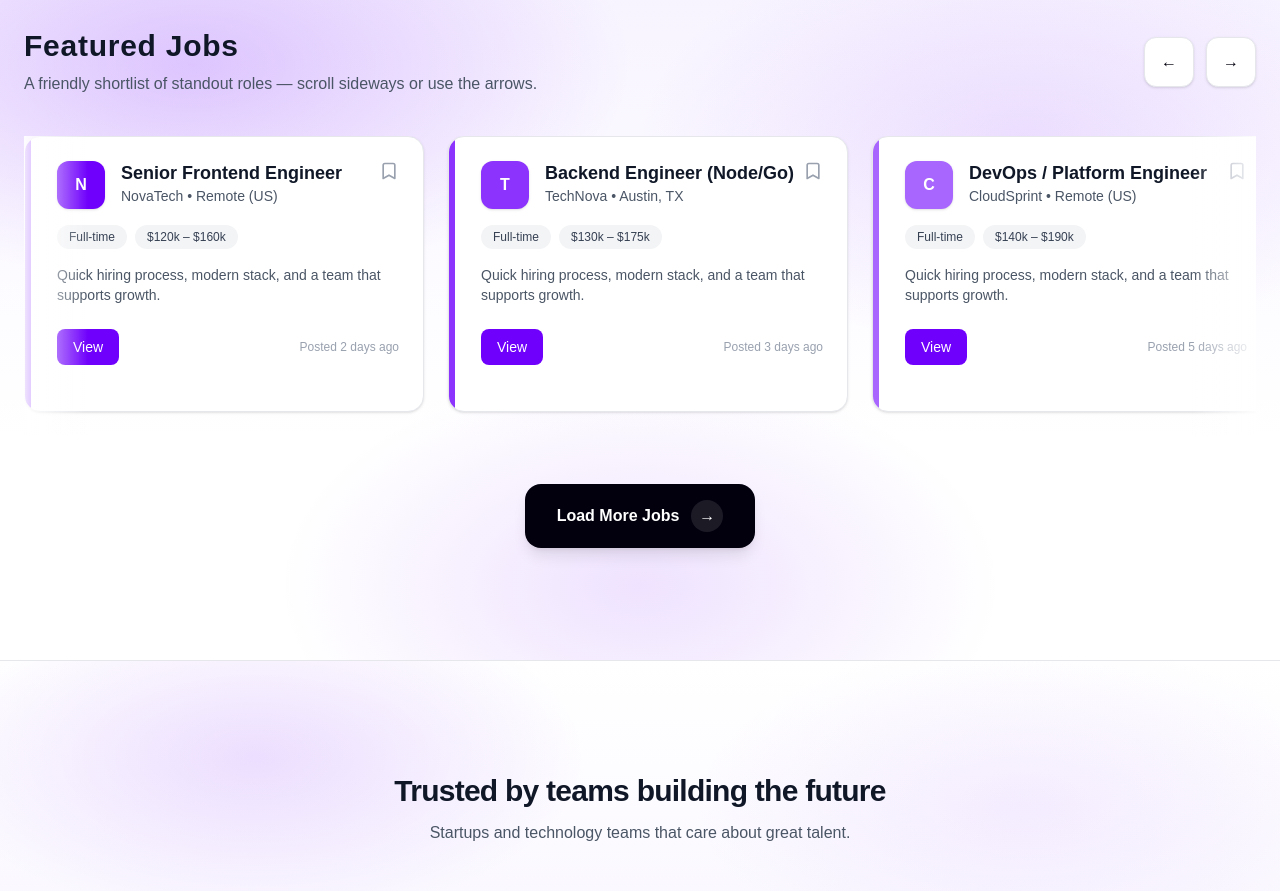
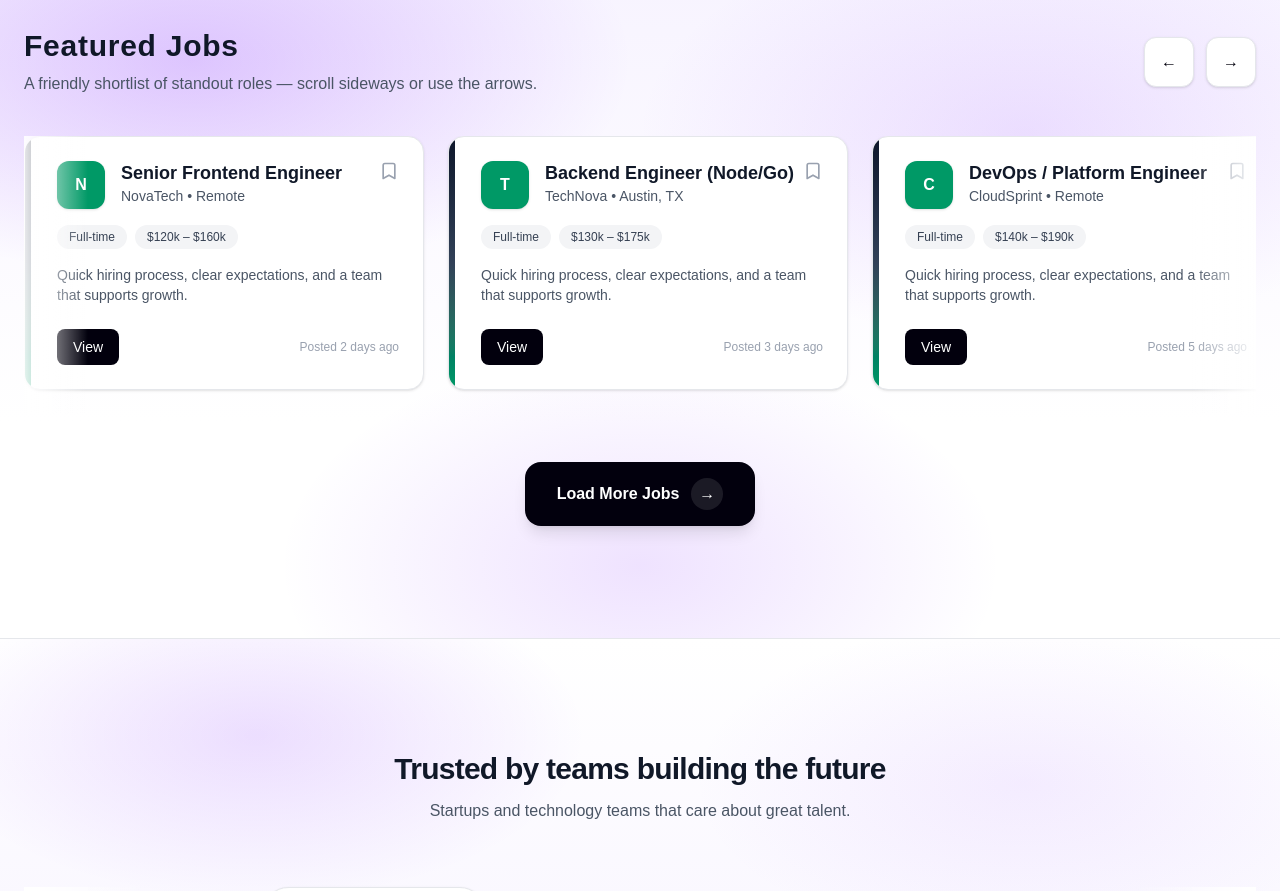
Before and after one commit to adebisidolapo/technicaljobboard, a Next.js app in the folder jobboard/: page / in a window 1280 px wide. Shown: the part 1160-2051 px from the top of the page. Built offline with nearby package versions, Linux system fonts and the light colour scheme.

Commit message:
update ui

```diff
--- a/jobboard/app/page.tsx
+++ b/jobboard/app/page.tsx
@@ -382,7 +382,6 @@ const CATEGORIES = [
 {/* ================= FEATURED JOBS ================= */}
 <section className="py-28 hero-bg border-y border-gray-200">
   <div className="max-w-7xl mx-auto px-6">
-
     {/* Header */}
     <div className="flex flex-col md:flex-row md:items-center md:justify-between gap-6 mb-10">
       <div>
@@ -438,11 +437,10 @@ const CATEGORIES = [
           {
             title: "Senior Frontend Engineer",
             company: "NovaTech",
-            location: "Remote (US)",
+            location: "Remote",
             type: "Full-time",
             pay: "$120k – $160k",
             posted: "2 days ago",
-            color: "#6F00FC",
           },
           {
             title: "Backend Engineer (Node/Go)",
@@ -451,16 +449,14 @@ const CATEGORIES = [
             type: "Full-time",
             pay: "$130k – $175k",
             posted: "3 days ago",
-            color: "#8C33FD",
           },
           {
             title: "DevOps / Platform Engineer",
             company: "CloudSprint",
-            location: "Remote (US)",
+            location: "Remote",
             type: "Full-time",
             pay: "$140k – $190k",
             posted: "5 days ago",
-            color: "#A866FE",
           },
           {
             title: "Product Designer",
@@ -469,7 +465,6 @@ const CATEGORIES = [
             type: "Contract",
             pay: "$8,000 / month",
             posted: "4 days ago",
-            color: "#6F00FC",
           },
           {
             title: "Data Engineer",
@@ -478,25 +473,22 @@ const CATEGORIES = [
             type: "Full-time",
             pay: "$125k – $165k",
             posted: "1 week ago",
-            color: "#8C33FD",
           },
           {
             title: "Fullstack Engineer",
             company: "PixelForge",
-            location: "Remote (US)",
+            location: "Remote",
             type: "Full-time",
             pay: "$115k – $155k",
             posted: "6 days ago",
-            color: "#A866FE",
           },
           {
             title: "Mobile Engineer (React Native)",
             company: "BrightApps",
-            location: "Remote (US)",
+            location: "Remote",
             type: "Full-time",
             pay: "$110k – $145k",
             posted: "1 week ago",
-            color: "#6F00FC",
           },
         ].map((job, idx) => (
           <div
@@ -505,28 +497,23 @@ const CATEGORIES = [
                        bg-white rounded-2xl shadow-sm hover:shadow-lg transition
                        border border-gray-200 relative overflow-hidden"
           >
-            {/* Left Accent */}
-            <div
-              className="absolute left-0 top-0 h-full w-1.5"
-              style={{ backgroundColor: job.color }}
-            />
+            {/* Left Accent (consistent + not purple-heavy) */}
+            <div className="absolute left-0 top-0 h-full w-1.5 bg-gradient-to-b from-slate-900 via-slate-700 to-emerald-600" />
 
             <div className="p-6 pl-8">
               {/* Header */}
               <div className="flex justify-between items-start">
-                <div className="flex gap-4">
-                  <div
-                    className="w-12 h-12 rounded-xl text-white flex items-center justify-center font-bold shadow-sm"
-                    style={{ backgroundColor: job.color }}
-                  >
+                <div className="flex gap-4 min-w-0">
+                  {/* Company mark (matches All Jobs) */}
+                  <div className="w-12 h-12 rounded-xl bg-emerald-600 text-white flex items-center justify-center font-bold shadow-sm">
                     {job.company.charAt(0)}
                   </div>
 
-                  <div>
-                    <h3 className="text-lg font-semibold text-gray-900 leading-snug">
+                  <div className="min-w-0">
+                    <h3 className="text-lg font-semibold text-gray-900 leading-snug truncate">
                       {job.title}
                     </h3>
-                    <p className="text-sm text-gray-600">
+                    <p className="text-sm text-gray-600 truncate">
                       {job.company} • {job.location}
                     </p>
                   </div>
@@ -535,7 +522,7 @@ const CATEGORIES = [
                 {/* Save */}
                 <button
                   aria-label="Save job"
-                  className="text-gray-400 hover:text-[#6F00FC] transition"
+                  className="text-gray-400 hover:text-slate-900 transition"
                 >
                   <svg
                     xmlns="http://www.w3.org/2000/svg"
@@ -565,12 +552,12 @@ const CATEGORIES = [
               </div>
 
               <p className="text-sm text-gray-600 mt-4">
-                Quick hiring process, modern stack, and a team that supports growth.
+                Quick hiring process, clear expectations, and a team that supports growth.
               </p>
 
               {/* Footer */}
               <div className="mt-6 flex justify-between items-center">
-                <button className="bg-[#6F00FC] hover:bg-[#8C33FD] text-white px-4 py-2 rounded-lg text-sm font-medium transition">
+                <button className="bg-[#02000D] hover:bg-black text-white px-4 py-2 rounded-lg text-sm font-medium transition">
                   View
                 </button>
                 <span className="text-xs text-gray-400">
@@ -595,7 +582,6 @@ const CATEGORIES = [
         </span>
       </button>
     </div>
-
   </div>
 </section>
 
```
Lines whose indentation alone changed are shown as unchanged.
